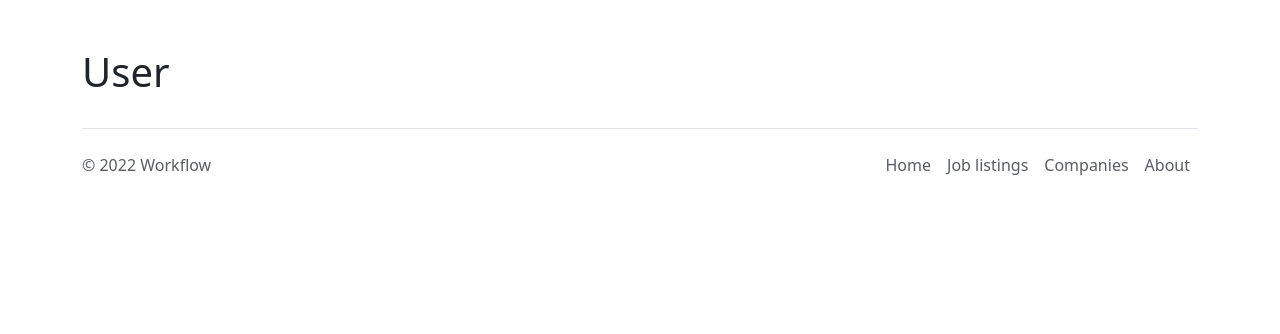
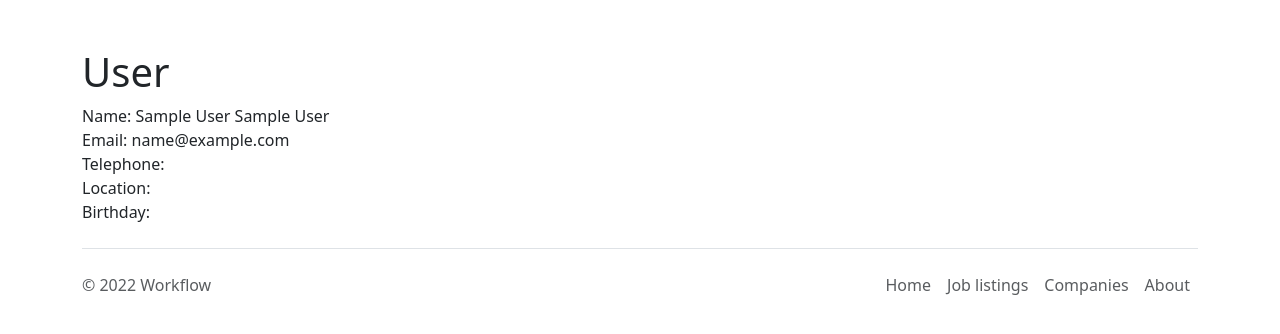
Before and after one commit to ostepizza/workflow, a PHP site: page /user/index.php in a window 1280 px wide. Shown: the part 56-390 px from the top of the page. Run offline with PHP 8.4, Linux system fonts and the light colour scheme; the visitor is signed in with stand-in values (Sample User, id 1).

Commit message:
User page displays user info
+ some other smaller fixes/changes??

```diff
--- a/assets/include/connection.php
+++ b/assets/include/connection.php
@@ -12,6 +12,7 @@ $conn = new mysqli($servername, $username, $password, $dbname);
 if ($conn->connect_error) {
     die("Connection to the database failed: " . $conn->connect_error);
 }
-    mysqli_set_charset($conn, "utf8");
-    return $conn;
+
+mysqli_set_charset($conn, "utf8");
+return $conn;
 }
--- a/assets/include/template.php
+++ b/assets/include/template.php
@@ -1,10 +1,15 @@
 <?php
 session_start();
 
-function makePage($code, $title="Page", $userFeedback=NULL, $userFeedbackColor="primary") {
+function makePage($code, $title="Page", $userFeedback=NULL, $userFeedbackColor="primary", $requireLogin=false) {
 $pageTitle = $title;
 $currentURL = $_SERVER['REQUEST_URI'];
 $relativePathToRoot = str_repeat('../', (substr_count($currentURL, '/')-2));
+
+if ($requireLogin == true && empty($_SESSION['user_id'])) {
+    header('Location: ../403.php');
+}
+
 echo '
 <!doctype html>
 <html>
@@ -25,7 +30,7 @@ echo '
             <div class="collapse navbar-collapse" id="mainNavbar">
             <ul class="navbar-nav me-auto mb-2 mb-lg-0">
                 <li class="nav-item">
-                    <a class="nav-link" href="' . $relativePathToRoot . '">Home</a>
+                    <a class="nav-link" href="' . $relativePathToRoot . 'index.php">Home</a>
                 </li>
                 <li class="nav-item">
                     <a class="nav-link" href="' . $relativePathToRoot . 'jobs/index.php">Job listings</a>
--- a/user/index.php
+++ b/user/index.php
@@ -1,17 +1,43 @@
 <?php include_once '../assets/include/template.php';
+
+include("../assets/include/connection.php");
 
 function display() {
 
-//Note for later: check whether user in session, if no user, redirect to login
+$conn = createDBConnection(); //Connects to the database
 ?>
 <!-- Content here -->
 <div class="row mt-5">
     <div class="col-md-12">
         <h1>User</h1>
+        <?php
+        $user_id = $_SESSION['user_id'];
+
+        $sql = 'SELECT `email`, `first_name`, `last_name`, `telephone`, `location`, `birthday`, `picture`, `cv` FROM `user` WHERE `id` = ?';
+        $stmt = $conn->prepare($sql);
+        $stmt->bind_param('i', $user_id);
+        if ($stmt->execute()) {
+            $result = $stmt->get_result(); // Get the result set.
+
+            if ($result->num_rows == 1) {
+                $row = $result->fetch_assoc(); // Fetch the row as an associative array.
+                echo 'Name: ' . $row['first_name'] . ' ' . $row['last_name'] . '<br>';
+                echo 'Email: ' . $row['email'] . '<br>';
+                echo 'Telephone: ' . $row['telephone'] . '<br>';
+                echo 'Location: ' . $row['location'] . '<br>';
+                echo 'Birthday: ' . $row['birthday'] . '<br>';
+            } else {
+                $feedbackForUser = "An error occurred.";
+            }
+        } else {
+            $feedbackForUser = "An error occurred.";
+        }
+
+        ?>
     </div>
 </div>
 <!-- Content here -->
 <?php
 }
 
-makePage('display', 'Profile');
+makePage('display', 'Profile', requireLogin: true);
--- a/user/login.php
+++ b/user/login.php
@@ -52,6 +52,7 @@ if (isset($_POST['submit'])) {
                     $feedbackColor = "success";
 
                     $_SESSION['user_id'] = $user_id;
+                    $stmt->close();
 
                     header('Location: ../index.php?loggedin');
                 } else {
@@ -63,6 +64,7 @@ if (isset($_POST['submit'])) {
         } else {
             $feedbackForUser = "An error occurred while logging in.";
         }
+        $stmt->close();
     }
 }
 
--- a/user/register.php
+++ b/user/register.php
@@ -103,9 +103,11 @@ if (isset($_POST['submit'])) {
             $stmt->bind_param('ssss', $email, $hashed_password, $firstname, $lastname);
 
             if ($stmt->execute()) {
+                $stmt->close();
                 $feedbackForUser = "User has been successfully registered. You may now log in.<br>";
                 $feedbackColor = "success";
             } else {
+                $stmt->close();
                 $feedbackForUser = "An error occurred while registering.<br>";
             }
         }
```
Also changed, not shown: 403.php (added, +16 -0 lines), 404.php (added, +16 -0 lines).
